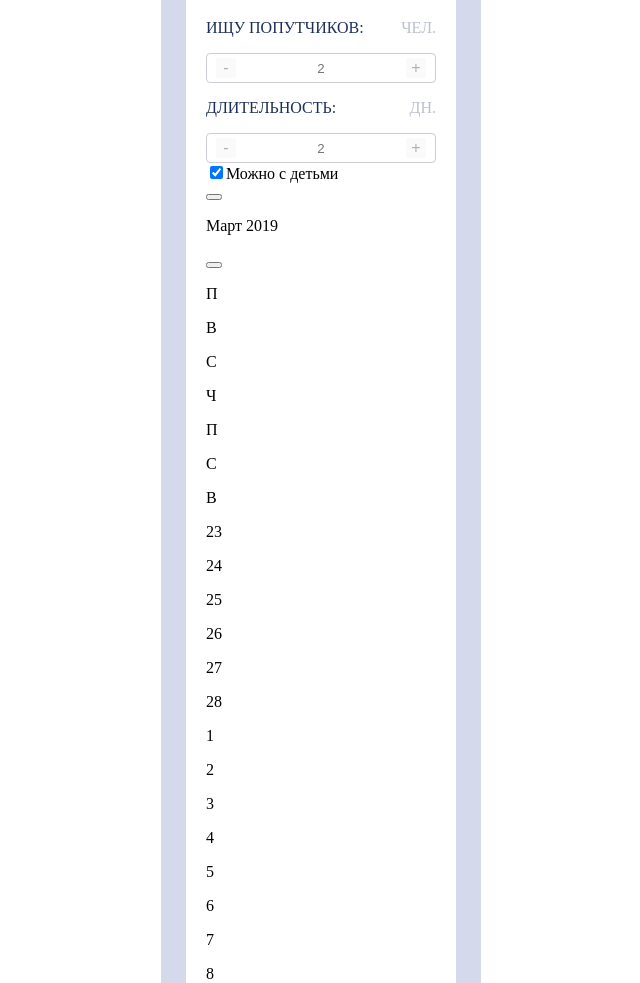
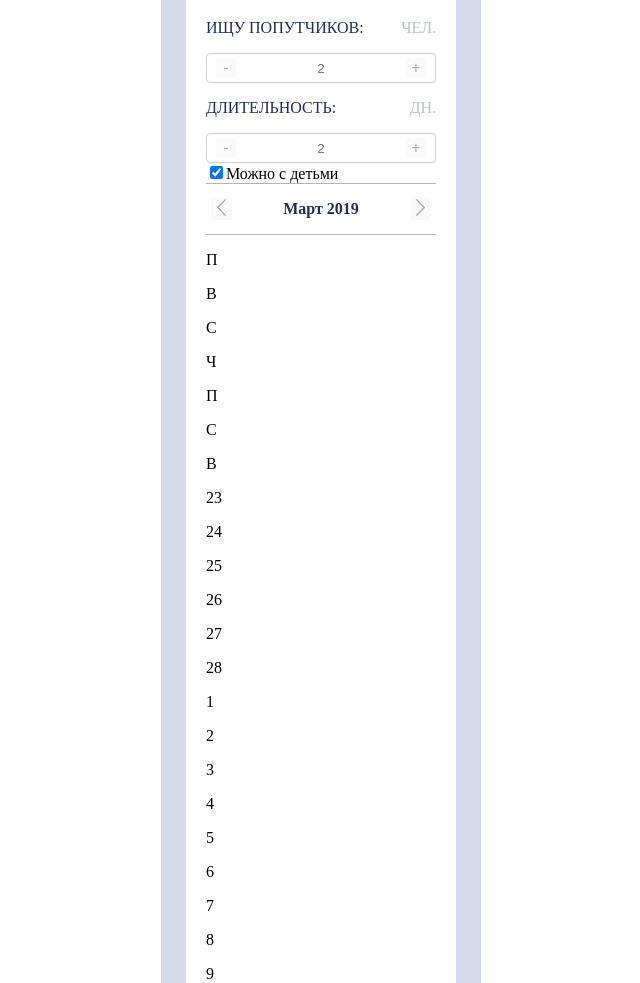
Before and after one commit to xflatiboy/1063087-pognali-18, a plain HTML site: page source/form.html in a window 1280 px wide. Shown: the part 1162-2145 px from the top of the page, without its empty margins (319-959 px from the left). Drawn offline with nearby package versions, Linux system fonts and the light colour scheme; files that its build step writes are made by us from their sources.

Commit message:
изменил

```diff
--- a/source/form.html
+++ b/source/form.html
@@ -111,10 +111,10 @@
               <label>
                 <input type='checkbox' checked>Можно с детьми
               </label>
-              <div class='add-plan__month'>
-                <button class='month-button'></button>
-                <p class='month-text'>Март 2019</p>
-                <button class='month-button'></button>
+              <div class='form-block__month'>
+                <button class='month-button month-button--left'><img src='img/month-arrow-left.svg' width='9' height='17'></button>
+                <p class='form-block__content-name'>Март 2019</p>
+                <button class='month-button month-button--right'><img src='img/month-arrow-right.svg' width='9' height='17'></button>
               </div>
               <div class='add-plan__calendar'>
                 <div class='calendar-week'>
--- a/source/less/profile-form.less
+++ b/source/less/profile-form.less
@@ -169,4 +169,27 @@
       }
     }
   }
+  &__month {
+      width: 100%;
+      border-bottom: 1px solid #b3b3b3;
+      border-top: 1px solid #b3b3b3;
+      display: flex;
+      justify-content: center;
+      position: relative;
+    }
 }
+
+.month-button {
+  position: absolute;
+  border: none;
+  top: 50%;
+  transform: translateY(-50%);
+  opacity: 0.3;
+
+  &--right {
+    right: 5px;
+  }
+  &--left {
+    left: 5px;
+  }
+}
```
